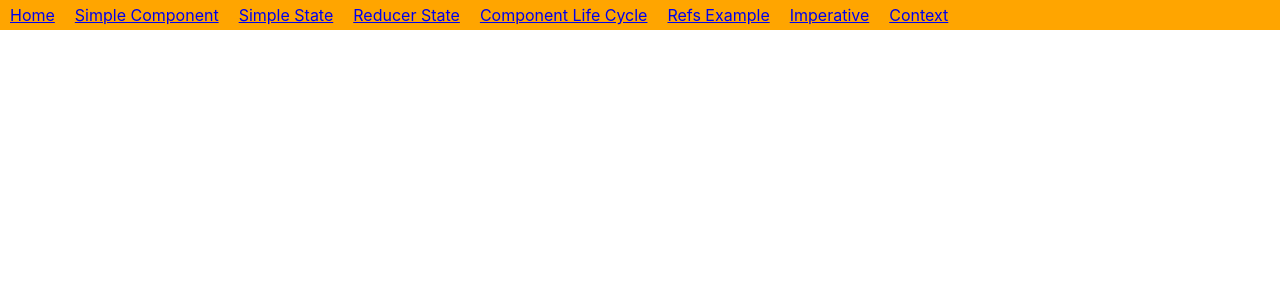
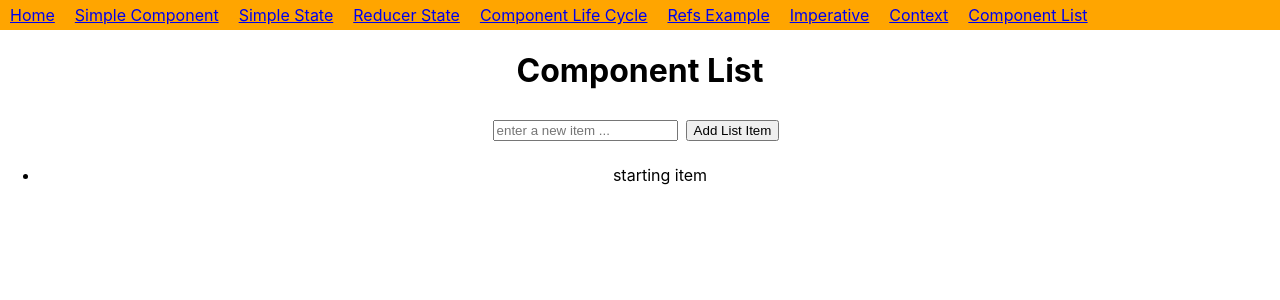
Before and after one commit to krismeister/react-practice-1, a React (Create React App) app: page /09-component-list in a window 1280 px wide. Shown: the top 300 px of the page. Built offline with nearby package versions, Linux system fonts and the light colour scheme; the HTML template or start-up script is replaced by a standard one.

Commit message:
Added list Practice

```diff
--- /dev/null
+++ b/src/pages/09-ComponentList/ComponentList.tsx
@@ -0,0 +1,47 @@
+import { useState } from "react";
+
+const Example = () => {
+  const [items, setItems] = useState<{ value: string; timestamp: number }[]>([
+    { value: "starting item", timestamp: 0 },
+  ]);
+  const [newItem, setNewItem] = useState("");
+
+  const onAddClickHandler = () => {
+    if (newItem.length) {
+      setItems([
+        ...items,
+        {
+          value: newItem,
+          timestamp: new Date().getTime(),
+        },
+      ]);
+      setNewItem("");
+    }
+  };
+
+  return (
+    <>
+      <h1>Component List</h1>
+
+      <input
+        type="text"
+        value={newItem}
+        onChange={(e) => setNewItem(e.currentTarget.value)}
+        placeholder="enter a new item ..."
+      />
+      <button onClick={onAddClickHandler}>Add List Item</button>
+
+      <ul>
+        {items.map(({ value, timestamp }) => {
+          return <li key={timestamp}>{value}</li>;
+        })}
+      </ul>
+    </>
+  );
+};
+
+const ComponentList = () => {
+  return <Example />;
+};
+
+export default ComponentList;
--- a/src/router/AppRouter.tsx
+++ b/src/router/AppRouter.tsx
@@ -8,6 +8,7 @@ import RefsExample from "../pages/06-RefsExample/RefExample";
 import Imperative from "../pages/07-Imperative/Imperative";
 import { FunctionComponent } from "react";
 import ContextExample from "../pages/08-Context/ContextExample";
+import ComponentList from "../pages/09-ComponentList/ComponentList";
 
 type AppPageConfig = {
   path: string;
@@ -56,6 +57,11 @@ const appRoutes: AppPageConfig[] = [
     name: "Context",
     PageComponent: ContextExample,
   },
+  {
+    path: "/09-component-list",
+    name: "Component List",
+    PageComponent: ComponentList,
+  },
 ];
 
 const AppRouter = () => {
```
